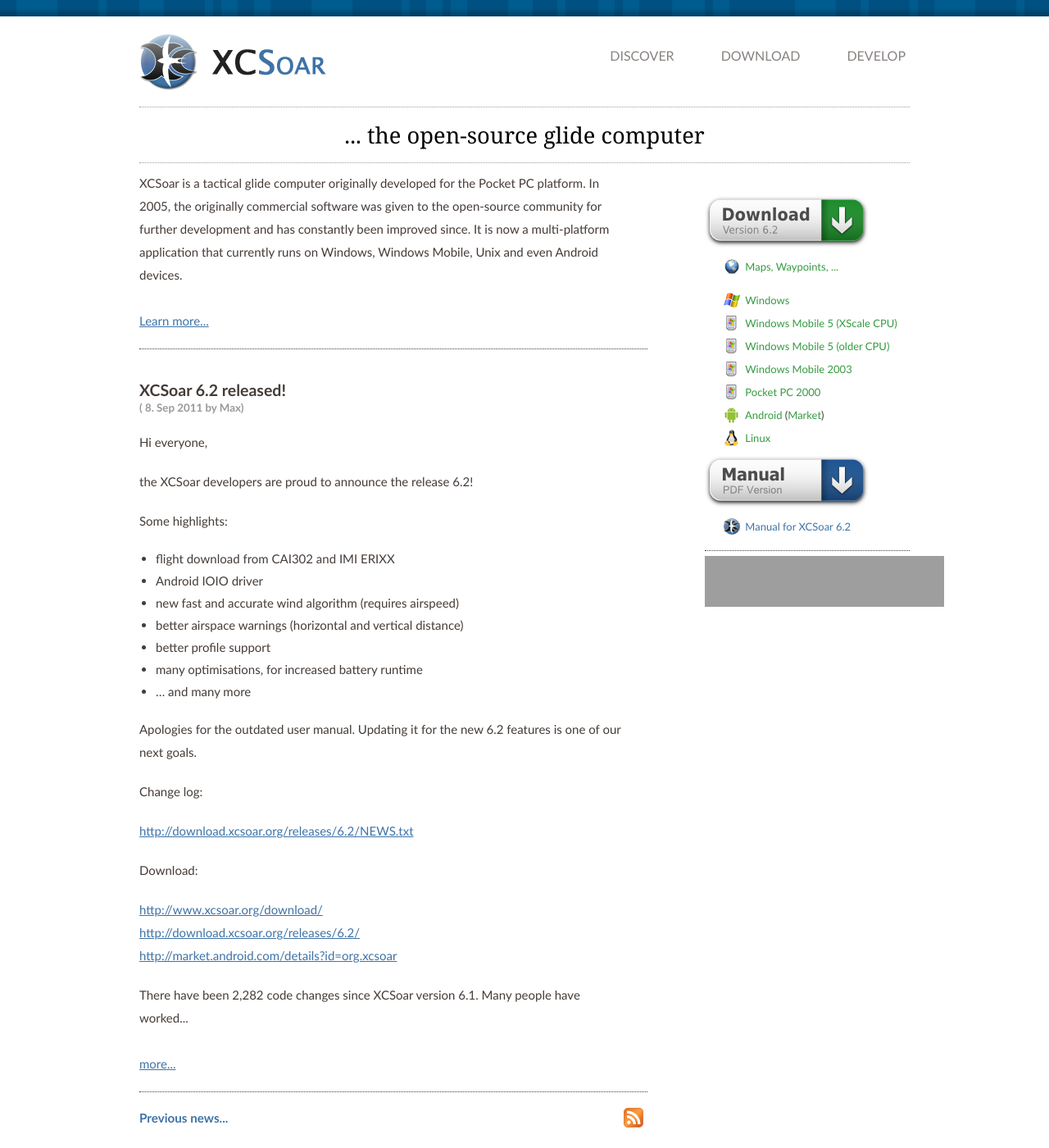
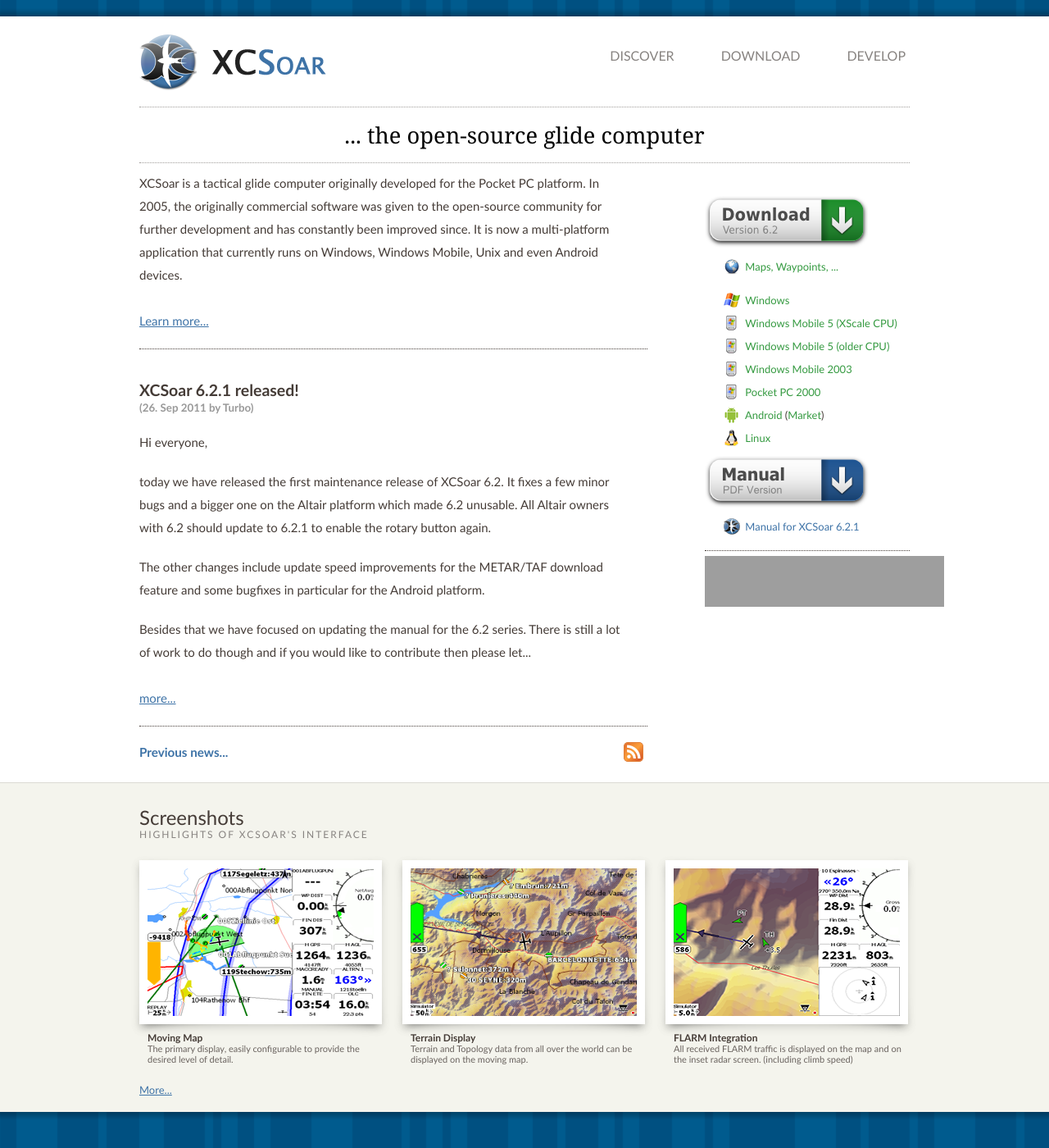
Before and after one commit to XCSoar/website, a Jekyll site: the page built from index.html, in a window 1280 px wide and 1400 px high. Shown: the whole window at 82% size. Built offline with Jekyll 4.4.1, drawn with Linux system fonts in a browser that asks for light colours; grey boxes are pictures that could not be loaded.

Commit message:
release 6.2.1

```diff
--- a/_config.yml
+++ b/_config.yml
@@ -1,7 +1,7 @@
 permalink: /discover/:year/:month/:day/:title.html
 
-xcsoar_stable_version: 6.2
-xcsoar_testing_version: 6.2
+xcsoar_stable_version: 6.2.1
+xcsoar_testing_version: 6.2.1
 xcsoar_old_version: 6.1.5
 
 xcsoar_next_milestone: 'XCSoar 6.3'
--- /dev/null
+++ b/_posts/2011-09-26-XCSoar_6.2.1_released.md
@@ -0,0 +1,33 @@
+---
+layout: post
+color: blue
+title: XCSoar 6.2.1 released!
+author: Turbo
+---
+Hi everyone,
+
+today we have released the first maintenance release of XCSoar 6.2. It fixes a
+few minor bugs and a bigger one on the Altair platform which made 6.2 unusable.
+All Altair owners with 6.2 should update to 6.2.1 to enable the rotary button
+again.
+
+The other changes include update speed improvements for the METAR/TAF
+download feature and some bugfixes in particular for the Android platform.
+
+Besides that we have focused on updating the manual for the 6.2 series. There
+is still a lot of work to do though and if you would like to contribute then
+please let us know. The less time the developers need to spend on updating the
+manual, the more time they can spend on improving the application ifself.
+
+Change log:
+
+ <{{ site.download_server_url }}6.2.1/NEWS.txt>
+
+Download:
+
+ [http://www.xcsoar.org/download/](/download/)
+ <{{ site.download_server_url }}6.2.1/>
+ <https://market.android.com/details?id=org.xcsoar>
+
+The next maintenance release will be 6.2.2, to be released on demand.
+The next major release will be 6.3.
```
